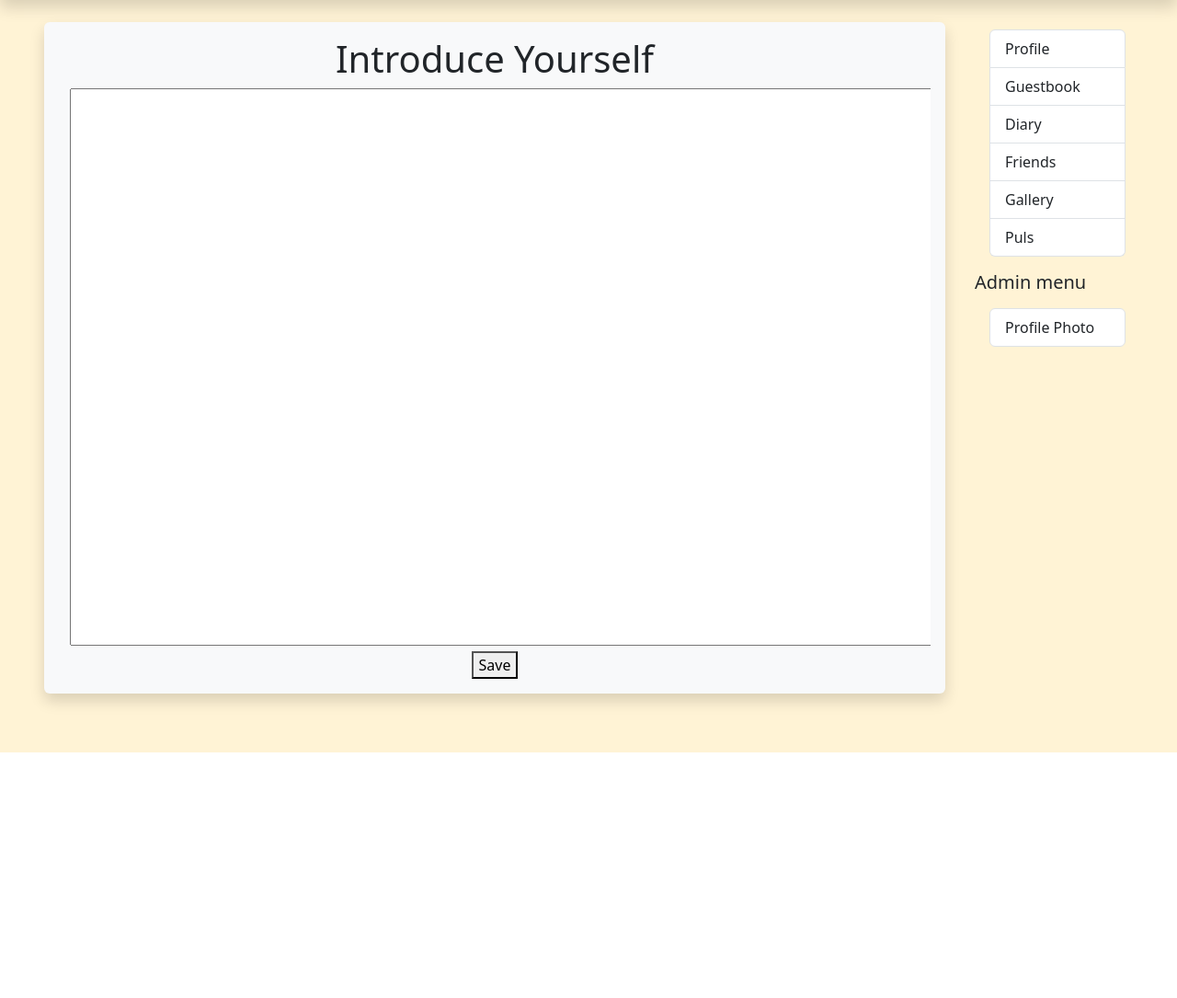
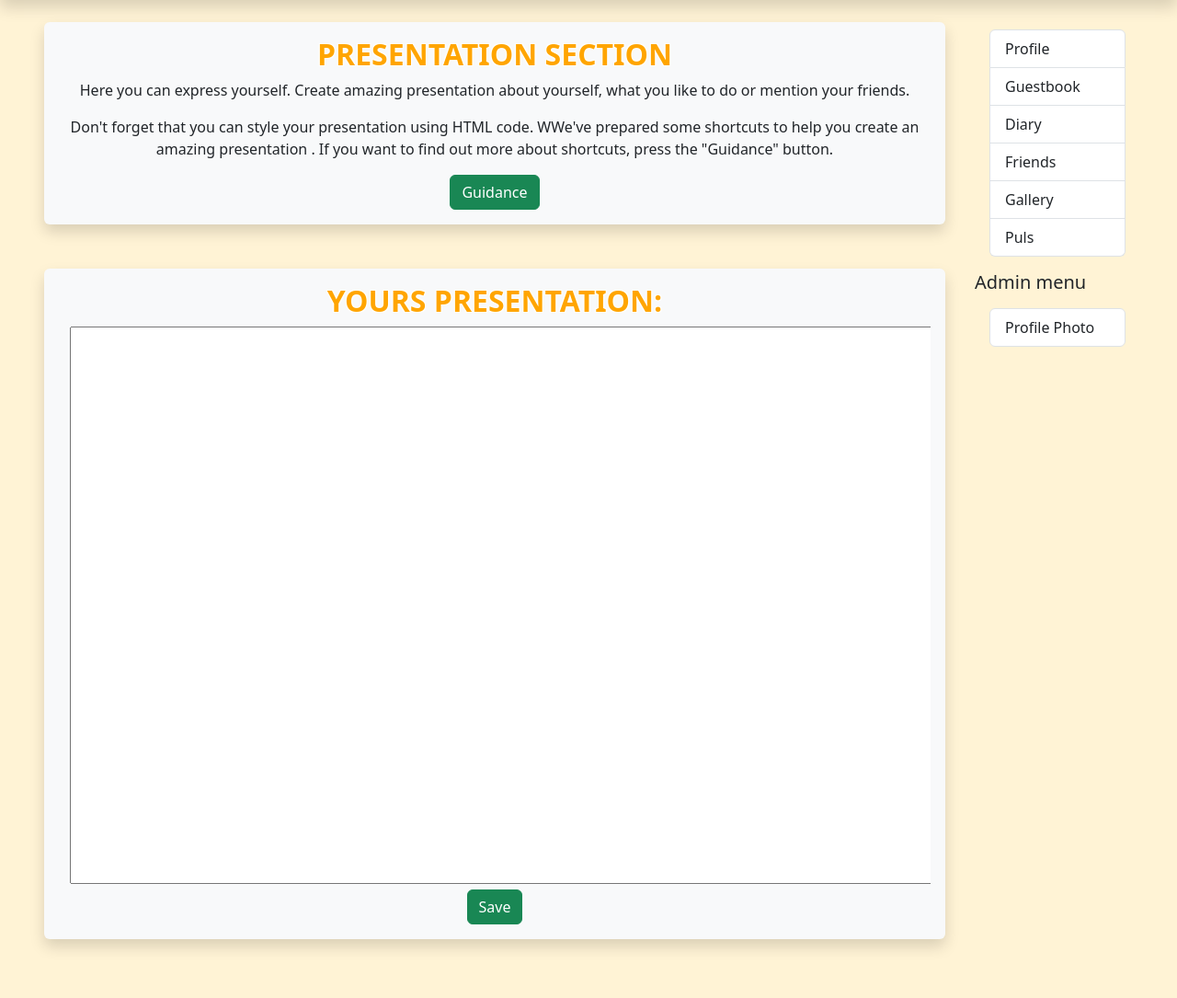
Before and after one commit to MatRos-sf/epuls, a Django app: page /presentation/ in a window 1280 px wide. Shown: the part 56-1141 px from the top of the page at 92% size. Before the commit the page ends 874 px from the top, so only its background shows below. Run offline with Django 5.2, Linux system fonts and the light colour scheme; the visitor is signed in with stand-in values (Sample User, id 1); data comes from the database, SQL or seed files in the repository.

Commit message:
create layout presentation

```diff
--- /dev/null
+++ b/account/static/account/bootstrap_customise.css
@@ -0,0 +1,6 @@
+.accordion {
+  --bs-accordion-btn-bg: #198754;
+  --bs-accordion-active-bg: #198754;
+  --bs-accordion-btn-color: white;
+  --bs-accordion-active-color: white;
+}
--- a/account/templates/account/base.html
+++ b/account/templates/account/base.html
@@ -6,11 +6,13 @@
         <meta charset="UTF-8">
         <meta name="viewport" content="width=device-width, initial-scale=1">
         <title>Title</title>
-        <link rel="stylesheet" href="{% static 'account/main.css' %}">
         <link href="https://cdn.jsdelivr.net/npm/bootstrap@5.3.2/dist/css/bootstrap.min.css"
               rel="stylesheet"
               integrity="sha384-T3c6CoIi6uLrA9TneNEoa7RxnatzjcDSCmG1MXxSR1GAsXEV/Dwwykc2MPK8M2HN"
               crossorigin="anonymous">
+        <link rel="stylesheet" href="{% static 'account/main.css' %}">
+        <link rel="stylesheet"
+              href="{% static 'account/bootstrap_customise.css' %}">
     </head>
     <body style="background-color: #fff3d5">
         <!-- Navbar -->
@@ -58,8 +60,8 @@
         <script src="https://cdn.jsdelivr.net/npm/@popperjs/core@2.11.8/dist/umd/popper.min.js"
                 integrity="sha384-I7E8VVD/ismYTF4hNIPjVp/Zjvgyol6VFvRkX/vR+Vc4jQkC+hVqc2pM8ODewa9r"
                 crossorigin="anonymous"></script>
-        <script src="https://cdn.jsdelivr.net/npm/bootstrap@5.3.2/dist/js/bootstrap.min.js"
-                integrity="sha384-BBtl+eGJRgqQAUMxJ7pMwbEyER4l1g+O15P+16Ep7Q9Q+zqX6gSbd85u4mG4QzX+"
+        <script src="https://cdn.jsdelivr.net/npm/bootstrap@5.3.3/dist/js/bootstrap.min.js"
+                integrity="sha384-0pUGZvbkm6XF6gxjEnlmuGrJXVbNuzT9qBBavbLwCsOGabYfZo0T0to5eqruptLy"
                 crossorigin="anonymous"></script>
     </body>
 </html>
--- a/account/templates/account/form_presentation.html
+++ b/account/templates/account/form_presentation.html
@@ -2,11 +2,91 @@
 {% block content %}
     <div class="shadow p-3 mb-5 bg-body-tertiary rounded m-2">
         <div class="container overflow-hidden text-center">
-            <h1>Introduce Yourself</h1>
+            <h1 class="fs-2 epuls-style-text">Presentation section</h1>
+            <p class="fs-6">
+                Here you can express yourself. Create amazing presentation about yourself, what you like to do or mention your friends.
+            </p>
+            <p class="fs-6">
+                Don't forget that you can style your presentation using HTML code. WWe've prepared some shortcuts to help you create an amazing presentation .
+                If you want to find out more about shortcuts, press the "Guidance" button.
+            </p>
+            <!-- Button trigger modal -->
+            <button type="button"
+                    class="btn btn-success"
+                    data-bs-toggle="modal"
+                    data-bs-target="#exampleModal">Guidance</button>
+            <!-- Modal -->
+            <div class="modal fade"
+                 id="exampleModal"
+                 tabindex="-1"
+                 aria-labelledby="exampleModalLabel"
+                 aria-hidden="true">
+                <div class="modal-dialog modal-xl">
+                    <div class="modal-content">
+                        <div class="modal-header">
+                            <h1 class="modal-title fs-5" id="exampleModalLabel">Guidance</h1>
+                            <button type="button"
+                                    class="btn-close"
+                                    data-bs-dismiss="modal"
+                                    aria-label="Close"></button>
+                        </div>
+                        <div class="modal-body">
+                            <div class="row">
+                                <div class="col-3">
+                                    <div id="simple-list-example"
+                                         class="d-flex flex-column gap-2 simple-list-example-scrollspy text-center ">
+                                        <a class="p-1 rounded link-success" href="#user-mention">User's mention</a>
+                                        <a class="p-1 rounded link-success" href="#user-profile-photo">A user profile photo mentions</a>
+                                    </div>
+                                </div>
+                                <div class="col-9 text-start">
+                                    <div class="scrollspy-example" tabindex="0">
+                                        <h4 id="user-mention">A user mention</h4>
+                                        <p>
+                                            If you want to mention a user, use <code>@&lt;username&gt;</code> in the <code>href</code> attribute which is inside the  <code>a</code> tag. You can also use Bootstrap class. Example:
+                                        </p>
+                                        <p class="text-center">
+                                            <code>&lt;a href=@user &gt;&lt;/a&gt;</code>
+                                        </p>
+                                        <p>
+                                            If you want to use a different style attribute. You have to place it after <code>href</code> attribute. You can also use Bootstrap class. Example:
+                                        </p>
+                                        <p class="text-center">
+                                            <code>&lt;a href=@user class="text-uppercase" &gt;&lt;/a&gt;</code>
+                                        </p>
+                                        <hr>
+                                        <h4 id="user-profile-photo">A user profile photo mentions</h4>
+                                        <p>
+                                            If you want to mention a user profile photo, use <code>@prof-&lt;username &gt;</code> in the <code>src</code>  attribute which is inside the  <code>img</code> tag.
+                                        </p>
+                                        <p class="text-center">
+                                            <code>&lt;img href=@user&gt; </code>
+                                        </p>
+                                        <p>
+                                            If you want to use a different style attribute. You have to place it after <code>src</code> attribute. You can also use Bootstrap class. Example:
+                                        </p>
+                                        <p class="text-center">
+                                            <code>&lt;img href=@user width="500" height="600"&gt; </code>
+                                        </p>
+                                    </div>
+                                </div>
+                            </div>
+                        </div>
+                        <div class="modal-footer">
+                            <button type="button" class="btn btn-secondary" data-bs-dismiss="modal">Close</button>
+                        </div>
+                    </div>
+                </div>
+            </div>
+        </div>
+    </div>
+    <div class="shadow p-3 mb-5 bg-body-tertiary rounded m-2">
+        <div class="container overflow-hidden text-center">
+            <h1 class="fs-2 epuls-style-text">Yours presentation:</h1>
             <form method="post">
                 {% csrf_token %}
                 {{ form }}
-                <button class="submit">Save</button>
+                <button class="btn btn-success">Save</button>
             </form>
         </div>
     </div>
```
